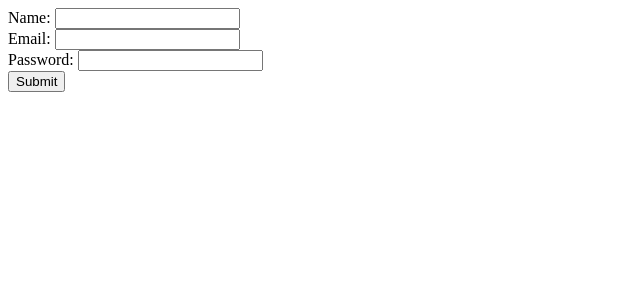
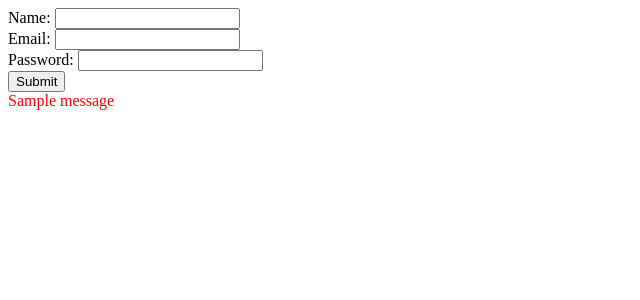
Before and after one commit to kingarunesh/Django-Practice, a Django app: page /first/ in a window 1280 px wide. Shown: the top 300 px of the page, without its empty margins (0-640 px from the left). Run offline with Django 5.2, Linux system fonts and the light colour scheme; one stand-in notice (Sample message) is shown.

Commit message:
18.2 : message - basic

```diff
--- a/mymess/first/templates/first/first.html
+++ b/mymess/first/templates/first/first.html
@@ -4,6 +4,16 @@
         <meta charset="UTF-8" />
         <meta name="viewport" content="width=device-width, initial-scale=1.0" />
         <title>Document</title>
+
+        <style>
+            .success {
+                color: red;
+            }
+
+            .info {
+                color: blue;
+            }
+        </style>
     </head>
     <body>
         <form method="POST">
@@ -14,5 +24,17 @@
 
             <input type="submit" value="Submit" />
         </form>
+
+        {% if messages %}
+        <div>
+            {% for message in messages %}
+
+            <!---->
+
+            <span {% if message.tags %} class="{{ message.tags }}" {% endif %}> {{ message }} </span>
+            <!---->
+            {% endfor %}
+        </div>
+        {% endif %}
     </body>
 </html>
--- a/mymess/first/views.py
+++ b/mymess/first/views.py
@@ -1,4 +1,5 @@
 from django.shortcuts import render
+from django.contrib import messages
 
 from first.models import Aohan
 from first.forms import AohanForm
@@ -11,6 +12,14 @@ def first_view(request):
         if form.is_valid():
             form.save()
 
+            #!      long
+            # messages.add_message(request, messages.SUCCESS, "Success -> Data Added to DataBase.")
+            # messages.add_message(request, messages.INFO, "Info -> Data Added to DataBase.")
+
+            #!      shortcut
+            messages.success(request, "Success -> Data Added to DataBase...")
+            messages.info(request, "Info -> Data Added to DataBase...")
+
     else:
         form = AohanForm()
 
```
Also changed, not shown: mymess/db.sqlite3.
